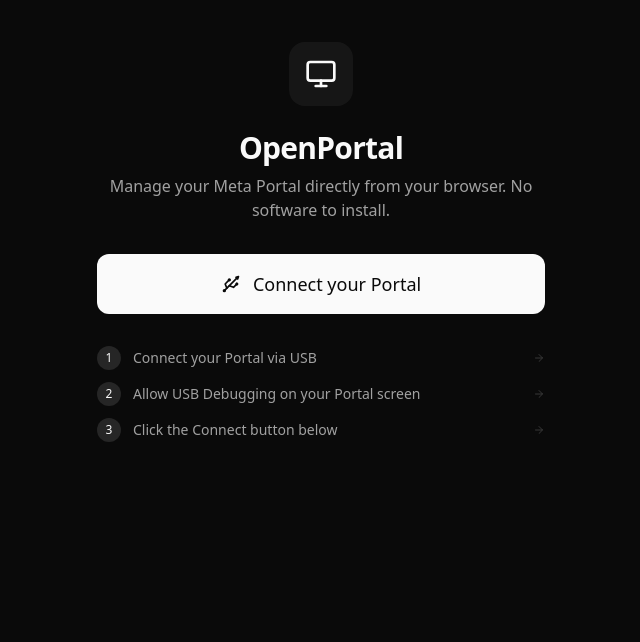
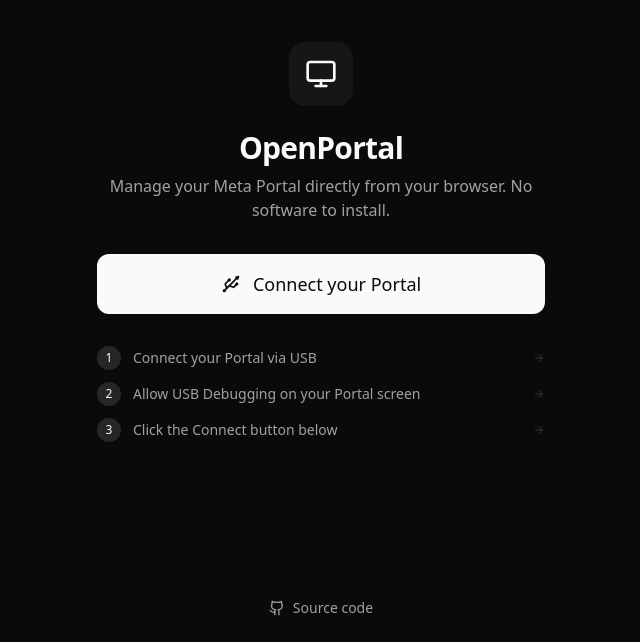
Before and after one commit to Nonthermal-grant161/openportal, a React (Vite) app: page / in a window 1280 px wide. Shown: the part 158-800 px from the top of the page, without its empty margins (319-959 px from the left). Built offline with nearby package versions, Linux system fonts and the light colour scheme; what @yume-chan/adb-credential-web would draw is missing.

Commit message:
feat(ui): link to the source repo and confirm before disconnecting
Add a GitHub link in the sidebar and on the connect screen, and guard
the Disconnect button with a confirmation dialog.

```diff
--- a/src/components/connection/ConnectScreen.tsx
+++ b/src/components/connection/ConnectScreen.tsx
@@ -1,6 +1,6 @@
 import { getPlatformSupport } from "@/lib/utils/platform";
 import { useDeviceStore } from "@/store/device-store";
-import { ArrowRight, Monitor, Usb } from "lucide-react";
+import { ArrowRight, Github, Monitor, Usb } from "lucide-react";
 import { useTranslation } from "react-i18next";
 import { BrowserCheck } from "./BrowserCheck";
 
@@ -12,7 +12,7 @@ export function ConnectScreen() {
 	const isConnecting = state === "connecting" || state === "authenticating";
 
 	return (
-		<div className="flex min-h-screen flex-col items-center justify-center px-6">
+		<div className="relative flex min-h-screen flex-col items-center justify-center px-6">
 			<div className="w-full max-w-md space-y-8">
 				<div className="text-center">
 					<div className="mx-auto mb-6 flex h-16 w-16 items-center justify-center rounded-2xl bg-foreground/5">
@@ -60,6 +60,16 @@ export function ConnectScreen() {
 					<Step number={3} text={t("step3")} />
 				</div>
 			</div>
+
+			<a
+				href="https://github.com/andronedev/openportal"
+				target="_blank"
+				rel="noreferrer"
+				className="absolute bottom-6 left-1/2 flex -translate-x-1/2 items-center gap-2 text-sm text-muted-foreground transition-colors hover:text-foreground"
+			>
+				<Github className="h-4 w-4" />
+				{t("sourceCode")}
+			</a>
 		</div>
 	);
 }
--- a/src/components/layout/Sidebar.tsx
+++ b/src/components/layout/Sidebar.tsx
@@ -1,8 +1,10 @@
+import { ConfirmDialog } from "@/components/ui/primitives";
 import { useDeviceStore } from "@/store/device-store";
 import { useUIStore } from "@/store/ui-store";
 import {
 	FileText,
 	FolderOpen,
+	Github,
 	LayoutDashboard,
 	LogOut,
 	MonitorSmartphone,
@@ -10,6 +12,7 @@ import {
 	SlidersHorizontal,
 	Terminal,
 } from "lucide-react";
+import { useState } from "react";
 import { useTranslation } from "react-i18next";
 import { NavLink } from "react-router";
 
@@ -63,6 +66,7 @@ export function Sidebar({
 	const { t } = useTranslation();
 	const { mode } = useUIStore();
 	const disconnect = useDeviceStore((s) => s.disconnect);
+	const [confirmDisconnect, setConfirmDisconnect] = useState(false);
 
 	const visibleItems = NAV_ITEMS.filter(
 		(item) => item.mode === "all" || mode === "advanced",
@@ -111,9 +115,18 @@ export function Sidebar({
 				</nav>
 
 				<div className="border-t border-border p-3">
+					<a
+						href="https://github.com/andronedev/openportal"
+						target="_blank"
+						rel="noreferrer"
+						className="flex w-full items-center gap-3 rounded-lg px-3 py-2 text-sm text-muted-foreground transition-colors hover:bg-accent/50 hover:text-foreground"
+					>
+						<Github className="h-4 w-4" />
+						{t("sourceCode")}
+					</a>
 					<button
 						type="button"
-						onClick={disconnect}
+						onClick={() => setConfirmDisconnect(true)}
 						className="flex w-full items-center gap-3 rounded-lg px-3 py-2 text-sm text-muted-foreground transition-colors hover:bg-accent/50 hover:text-foreground"
 					>
 						<LogOut className="h-4 w-4" />
@@ -121,6 +134,16 @@ export function Sidebar({
 					</button>
 				</div>
 			</aside>
+
+			<ConfirmDialog
+				open={confirmDisconnect}
+				onClose={() => setConfirmDisconnect(false)}
+				onConfirm={disconnect}
+				title={t("disconnectConfirmTitle")}
+				message={t("disconnectConfirmMessage")}
+				confirmLabel={t("disconnect")}
+				danger
+			/>
 		</>
 	);
 }
--- a/src/locales/en/common.json
+++ b/src/locales/en/common.json
@@ -2,6 +2,8 @@
 	"appName": "OpenPortal",
 	"connect": "Connect",
 	"disconnect": "Disconnect",
+	"disconnectConfirmTitle": "Disconnect?",
+	"disconnectConfirmMessage": "Your Portal will be disconnected. You can reconnect at any time.",
 	"connected": "Connected",
 	"disconnected": "Disconnected",
 	"connecting": "Connecting...",
@@ -51,6 +53,7 @@
 	"edit": "Edit",
 	"search": "Search",
 	"language": "Language",
+	"sourceCode": "Source code",
 	"operationFailed": "Operation failed",
 	"comingSoon": "Coming soon",
 	"keyboardShortcuts": "Keyboard shortcuts",
--- a/src/locales/fr/common.json
+++ b/src/locales/fr/common.json
@@ -2,6 +2,8 @@
 	"appName": "OpenPortal",
 	"connect": "Connecter",
 	"disconnect": "Déconnecter",
+	"disconnectConfirmTitle": "Déconnecter ?",
+	"disconnectConfirmMessage": "Votre Portal sera déconnecté. Vous pourrez vous reconnecter à tout moment.",
 	"connected": "Connecté",
 	"disconnected": "Déconnecté",
 	"connecting": "Connexion…",
@@ -51,6 +53,7 @@
 	"edit": "Modifier",
 	"search": "Rechercher",
 	"language": "Langue",
+	"sourceCode": "Code source",
 	"operationFailed": "L'opération a échoué",
 	"comingSoon": "Bientôt disponible",
 	"keyboardShortcuts": "Raccourcis clavier",
```
